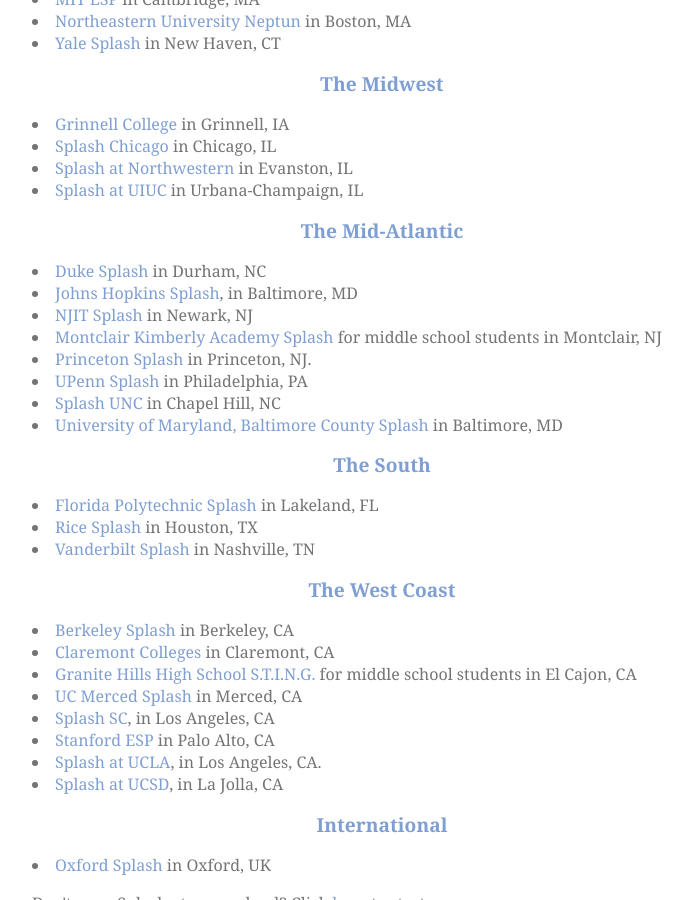
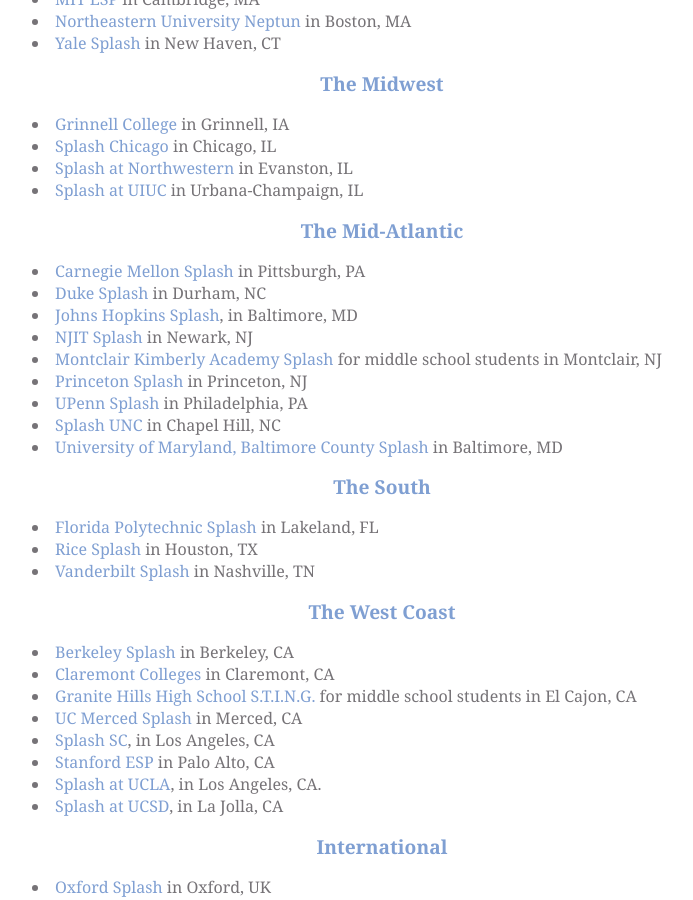
Before and after one commit to learning-unlimited/learning-unlimited.github.io, a Jekyll site: the page built from _current-programs/index.html, in a window 1280 px wide and 900 px high, scrolled down 1048 px. Shown: the whole window, without its empty margins (250-943 px from the left). Built offline with Jekyll 4.4.1, drawn with Linux system fonts in a browser that asks for light colours; nearby versions of some CDN libraries.

Commit message:
Add CMU Splash

```diff
--- a/_current-programs/index.html
+++ b/_current-programs/index.html
@@ -82,11 +82,12 @@
 
   <div id="midatlantic">
   <h2>The Mid-Atlantic</h2>
+  <li><a href="https://cmusplash.learningu.org/">Carnegie Mellon Splash</a> in Pittsburgh, PA</li>
   <li><a href="https://dukesplash.learningu.org/">Duke Splash</a> in Durham, NC</li>
   <li><a href="https://hopkins.learningu.org/">Johns Hopkins Splash</a>, in Baltimore, MD</li>
   <li><a href="https://njitsplash.learningu.org/">NJIT Splash</a> in Newark, NJ</li>
   <li><a href="https://mka.learningu.org/">Montclair Kimberly Academy Splash</a> for middle school students in Montclair, NJ</li>
-  <li><a href="https://princeton.learningu.org/">Princeton Splash</a> in Princeton, NJ.</li>
+  <li><a href="https://princeton.learningu.org/">Princeton Splash</a> in Princeton, NJ</li>
   <li><a href="https://pennesp.learningu.org/">UPenn Splash</a> in Philadelphia, PA</li>
   <li><a href="https://splashunc.com/">Splash UNC</a> in Chapel Hill, NC</li>
   <li><a href="https://splashumbc.learningu.org/">University of Maryland, Baltimore County Splash</a> in Baltimore, MD</li>
```
